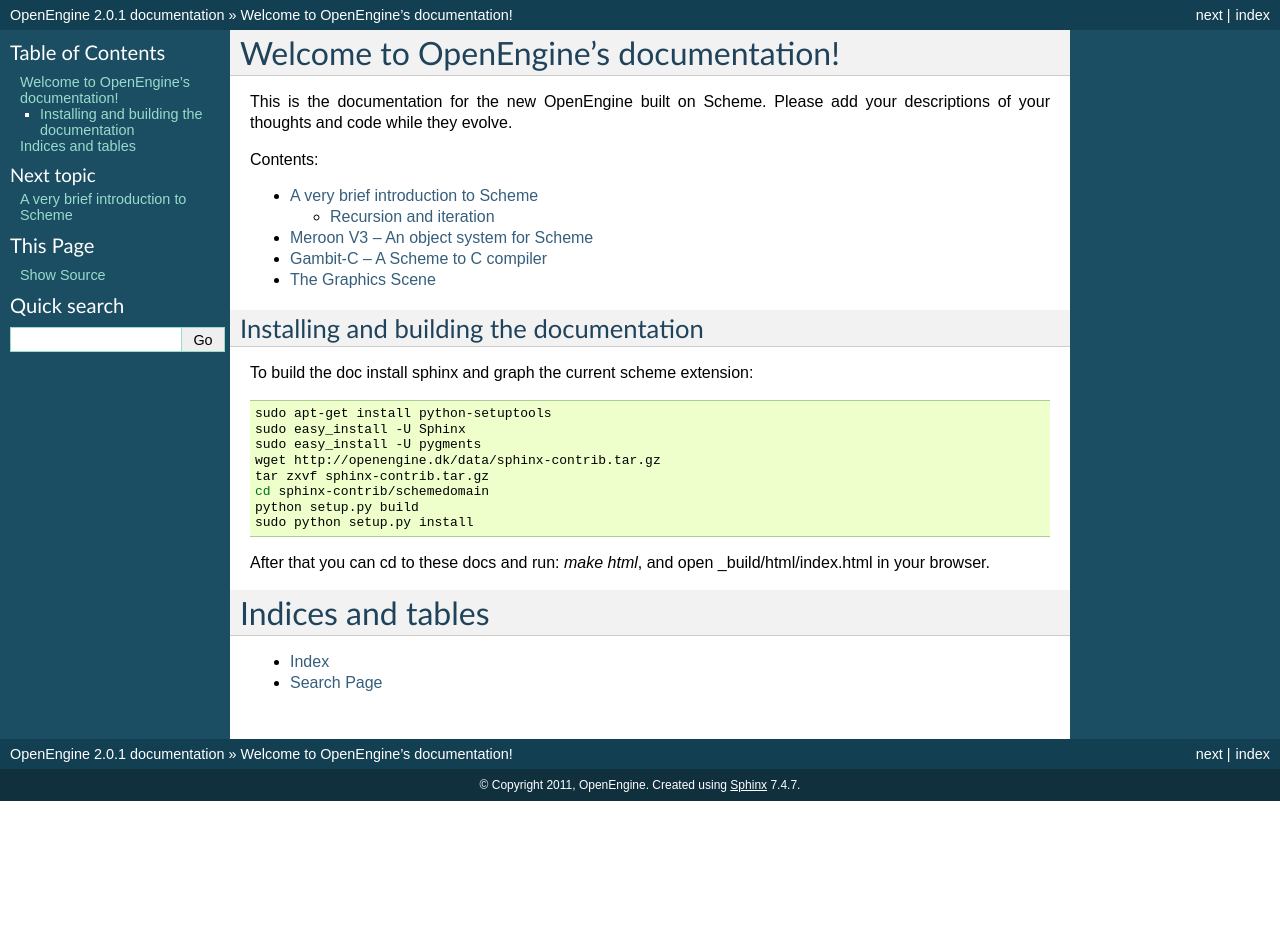
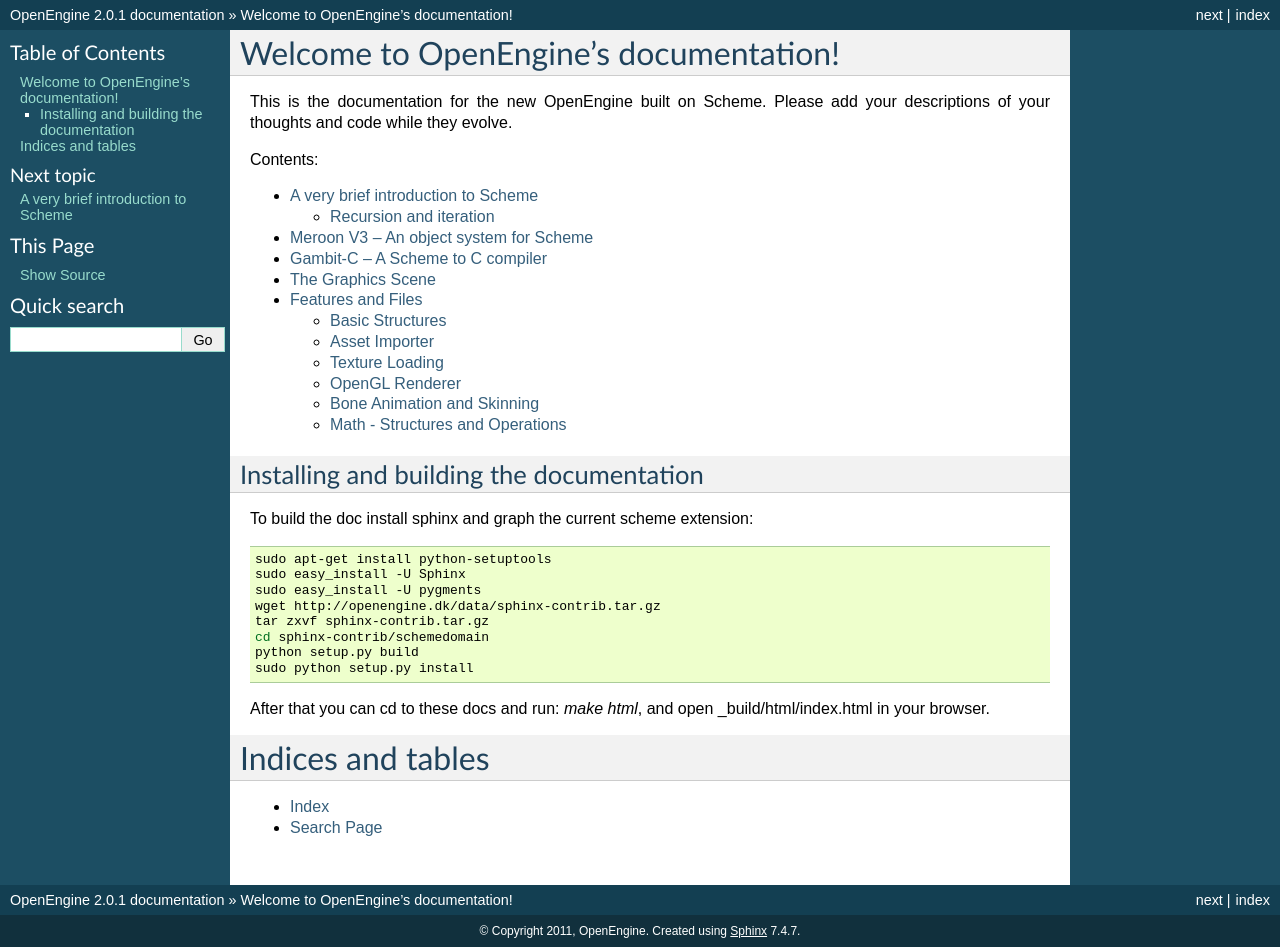
Before and after one commit to OpenEngineDK/projects-MeroonDemo, a Sphinx documentation site: the page built from doc/index.rst, in a window 1280 px wide. Built offline with Sphinx 7.4.7, drawn with Linux system fonts in a browser that asks for light colours; before the commit the page ends 900 px from its top, so only the background shows below that; some of the changed lines change nothing that is shown.

Commit message:
added features and files documentation section.

```diff
--- /dev/null
+++ b/doc/features-and-files.rst
@@ -0,0 +1,172 @@
+========================================
+Features and Files
+========================================
+
+This section is meant to give an overview of the core features
+of OpenEngine as they emerge, as well as uncovering how the features
+are distributed across the various scheme source files.
+
+Basic Structures
+----------------
+
+The most important part of the engine is the internal data structures
+used to represent the scene and in general the structures required for
+rendering, and the design choises greatly affects modularity and
+performance.
+
+OpenEngine currently has early representations of a scene graph, as
+well as structures to represent cameras, geometry, and animations. The
+overall design philosophy (so far) is to represent as many structures
+as possible in scheme, using clean and simple interfaces in order to
+make as many aspects of the engine scriptable using either scripts
+written in scheme or simply using the scheme REPL for live
+interaction.
+
+To maintain a reasonable performance level, large data structures such
+as vertex attribute lists, and vertex weight lists (used for skinning)
+are maintained entirely in C/C++, to enable low level optimized
+routines to work directly on the representation without any need for
+data conversion.
+
+The basic structures including scene graph, camera, and geometry
+representations are implemented in `scene.scm`, `camera.scm`,
+`geometry.scm`, respectively.
+
+
+Asset Importer
+--------------
+
+OpenEngine relies on Assimp for importing resources such as
+three-dimensional geometry and animations. This enables support for a
+wide variety of popular file formats, such as collada (`.dae`) and
+Wavefront (`.obj`).
+
+Scheme bindings can be found in `assimp.scm`.
+
+Texture Loading
+---------------
+
+For two-dimensional image loading, OpenEngine currently uses
+FreeImage. With this library we can import textures stored in most of
+the popular image formats, such as `.jpg`, `.png`, .and `.tga`.
+
+Scheme bindings can be found in `texture.scm`, together with a
+light-weight object representation of an image and texture resource.
+
+OpenGL Renderer
+---------------
+
+OpenGL is currently the way to render a three-dimensional scene in
+OpenEngine. The renderer traverses the scene graph in scheme code and
+dispatches to low-level C++ routines for issuing OpenGL
+commands. Currently the renderer supports automatic loading of
+textures onto the GPU and automatic loading of geometry onto the GPU
+(only if vbo support is detected). Planned features include: GLSL shader
+support, automatic unloading of textures and VBOs. The entire renderer
+can be found in `opengl.scm`.
+
+Bone Animation and Skinning
+-----------------------
+
+OpenEngine includes a subsystem for doing bone animation. The bone
+joints and keyframes are imported via Assimp into scheme structures
+and the animation system is written entirely in scheme. All structures and
+operations can be found in `animation.scm` except for the bone
+representation which can be found in `scene.scm`.
+
+The skinning subsystem is implemented in `C++` and right now only a
+CPU version exists. The process of skinning has been integrated into
+the rendering pass in order to support GPU-skinning later
+on. Currently the skinning code can be found in `opengl.scm`.
+
+Math - Structures and Operations
+--------------------------------
+
+Two basic math structures are used throughout the entire engine,
+namely the three-dimensional vector and the quaternion. Currently the
+vector is simply represented by a scheme vector (maybe the gambit
+f32vector should be used instead) and operations are implemented in
+`vector.scm`.
+
+The quaternion is implemented as a Meroon object (maybe
+this should simply also be a f32vector) and operations and various
+constructors can be found in `quaternion.scm`.
+
+These basic structures are mainly used through the transformation
+abstraction, which defines a three-dimensional spatial transformation
+using a translation vector, a scaling vector together with a rotation
+defined by a pivot vector and a quaternion. This abstraction, together
+with C++ routines for constructing low level matrix representations,
+can be found in `transformation.scm`.
+
+.. Meroon is a small and fairly efficient object system for Scheme.  It
+.. is single inheritance and features multiple dispatch.
+
+.. The following descriptions are not complete. For a light but more
+.. in-depth account please consult the manual which can be found from
+.. your OpenEngine installation root at:
+
+..   `dependencies/GambitDep/MeroonV3-2008Mar01/Doc/MeroonV3.pdf`
+
+
+.. .. syntax:: (define-class Class Super ([= field :options] ...))
+
+..    Defines a class *Class* as a subtype of *Super*.  For each
+..    `[= field :options]` list *field* becomes a field of the class.
+..    The options include:
+
+..    - `:mutable` -- The field is mutable *(default)*
+..    - `:immutable` -- The field is immutable
+..    - `:initializer (lambda () init)` -- The field is default initialized to *init*
+
+..    For each field a *getter* is defined with the form::
+
+..      (Class-field obj)
+
+..    For each mutable field a *setter* is defined with the form::
+
+..      (set-Class-field! obj new-val)
+
+..    Furthermore, a *constructor* is defined with the form::
+
+..      (make-Class field-init ...)
+
+..    For example, we might create a class for shapes with some subtypes
+..    thereof::
+
+..      > (define-class Shape Object ())
+..      > (define-class Point Shape ([= x] [= y]))
+..      > (define-class Triangle Shape ([= x] [= y] [= z]))
+..      > (define p1 (make-Point 10 20))
+..      > (define p2 (make-Point 30 40))
+..      > (Point-x p1)
+..      10
+
+.. .. syntax:: (define-generic (name (var Class) ...) body)
+
+..    Defines a new generic function (ie, virtual function) named *name*.
+..    Each `(var Class)` pair specifies a formal parameter with
+..    dispatching. The formal *var* must be of type *Class* or a subtype
+..    thereof. The *body* expression is the default implementation.
+..    For example, we might have a generic draw function on shapes::
+
+..      > (define-generic (draw (shape Shape))
+..          (error "not implemented yet"))
+
+..    There can only exist one generic function named *name*. Derived
+..    forms are defined using :syn:`define-method`.
+
+.. .. syntax:: (define-method (name (var Class) ...) body)
+
+..    Defines a refined implementation of a generic function named
+..    *name*. Each `(var Class)` must match those of the generic function
+..    in that *Class* must be a subtype of the class specified by the
+..    generic function. For example, we can define draw methods for each
+..    of our shapes::
+
+..      > (define-method (draw (shape Point))
+..          ... draw the point here ... )
+..      > (define-method (draw (shape Triangle))
+..          ... draw the triangle here ... )
+
+.. .. syntax:: (instantiate Class :field init ...)
--- a/doc/index.rst
+++ b/doc/index.rst
@@ -14,7 +14,7 @@
    intro-meroon
    intro-gambit
    scene
-
+   features-and-files
 
 Installing and building the documentation
 -----------------------------------------
```
